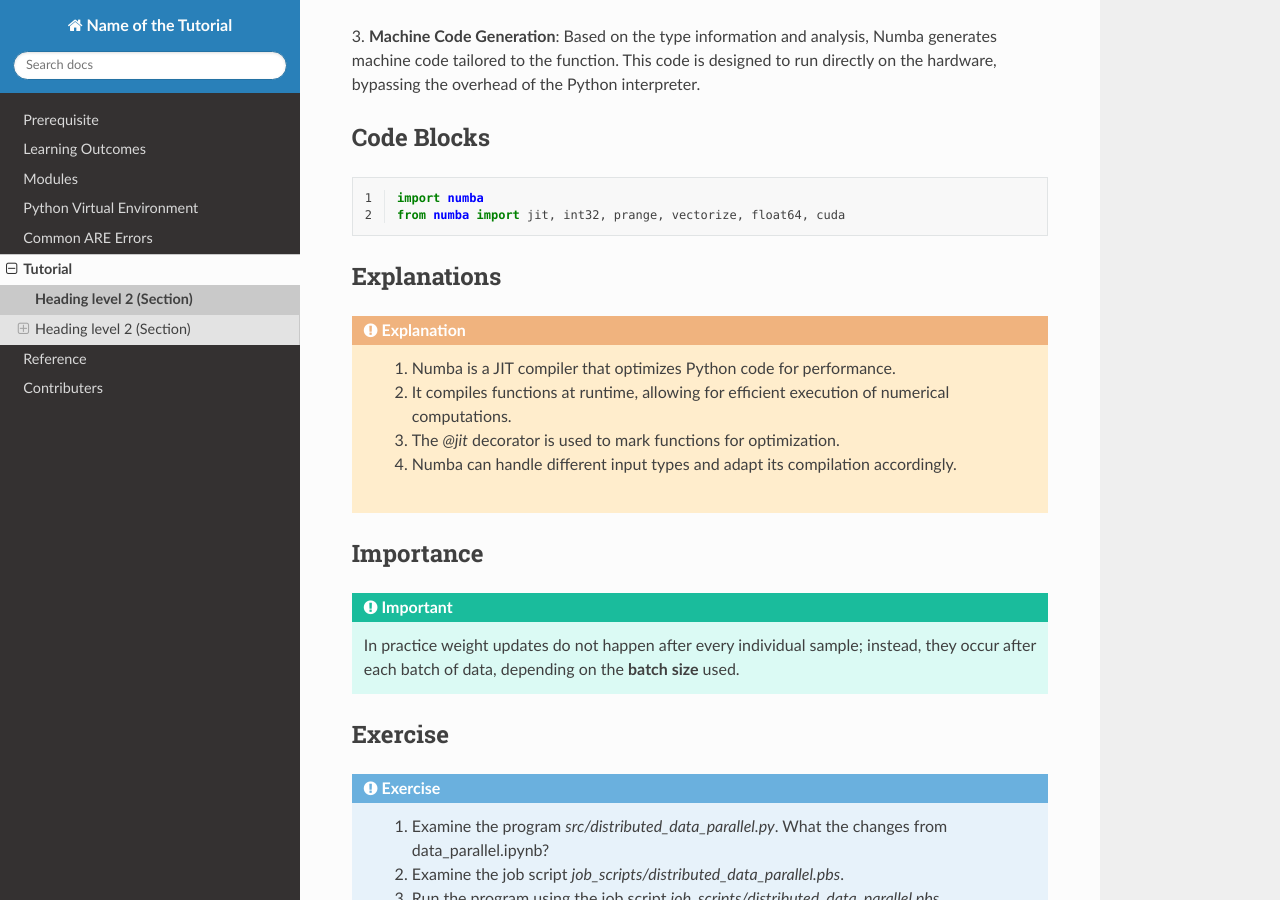
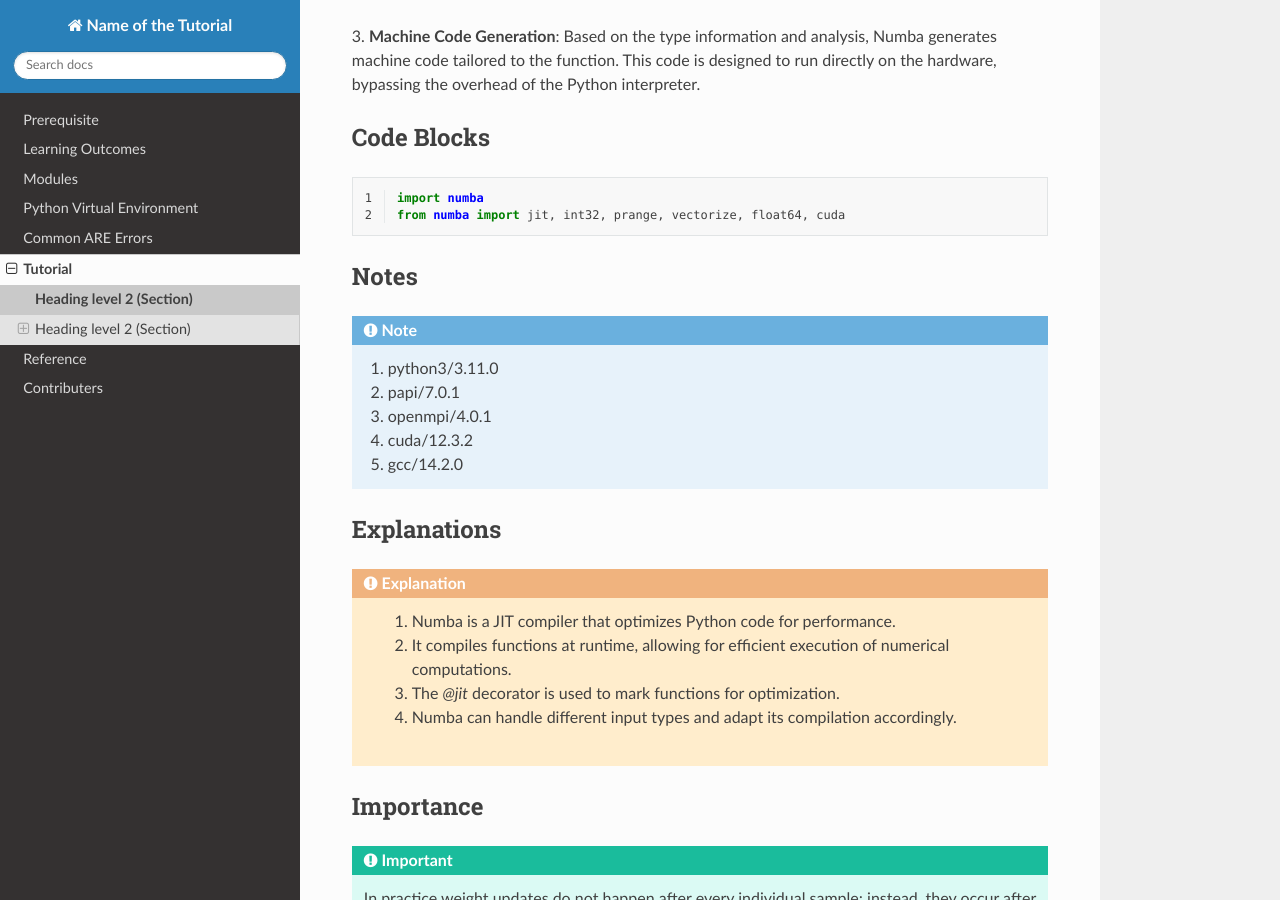
Before and after one commit to NCI900-Training-Organisation/template_repo, a Sphinx documentation site: the page built from docs/source/tutorial/intro.rst, in a window 1280 px wide and 900 px high, scrolled down 1294 px. Built offline with Sphinx 7.4.7 and the Read the Docs theme 3.1.0, drawn with Linux system fonts in a browser that asks for light colours.

Commit message:
Update intro.rst

```diff
--- a/docs/source/tutorial/intro.rst
+++ b/docs/source/tutorial/intro.rst
@@ -62,7 +62,15 @@ Code Blocks
     from numba import jit, int32, prange, vectorize, float64, cuda
 
 
+Notes
+--------------
 
+.. note::
+ 1.  python3/3.11.0
+ 2.  papi/7.0.1
+ 3.  openmpi/4.0.1
+ 4.  cuda/12.3.2
+ 5.  gcc/14.2.0
 
 Explanations
 ---------------
```
